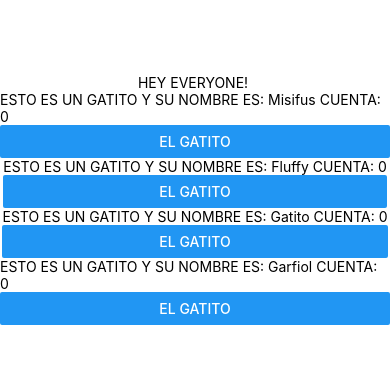
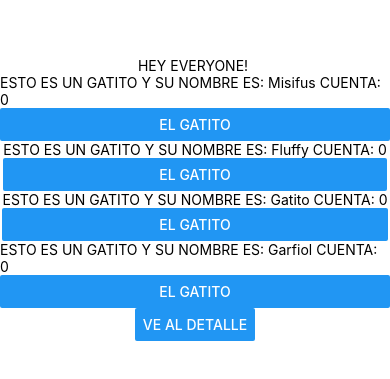
Before and after one commit to gmorivastec/TC3005B_FRONTEND_APR4, a React Native app: screen / in a window 390 px wide. Shown: the part 223-602 px from the top of the page. Built offline with nearby package versions, Linux system fonts and the light colour scheme.

Commit message:
clase de abril 18

```diff
--- a/App.tsx
+++ b/App.tsx
@@ -1,8 +1,25 @@
 import { StatusBar } from 'expo-status-bar';
 import { useState } from 'react';
-import { StyleSheet, Text, View, Button } from 'react-native';
+import { StyleSheet, Text, View, Button, FlatList } from 'react-native';
+import { NavigationContainer } from '@react-navigation/native';
+import { createNativeStackNavigator } from '@react-navigation/native-stack';
+
+const Stack = createNativeStackNavigator();
 
 // everything is done through components
+
+// docs para fetch - https://reactnative.dev/docs/network
+// método para request por HTTP
+// la respuesta de un fetch as asíncrona
+const solicitud = async() => {
+
+  var respuesta = await fetch("https://raw.githubusercontent.com/gmorivastec/TC3005B_FRONTEND_APR4/master/gatitos.json");
+  var json = await respuesta.json();
+
+  console.log(json);
+  console.log(json[1]);
+}
+
 
 // props
 // la manera de agregar atributos parametrizables al componente
@@ -26,15 +43,37 @@ const Gatito = (props:any) => {
         onPress={() => {
           alert("UN MIAU " + props.mensaje + " CUENTA: " + cuenta);
           setCuenta(cuenta + 1);
+          solicitud();
         }}
        />
     </View>);
 }
 
 export default function App() {
+  // aquí dejamos el puro controlador de navegación
+  return(
+    <NavigationContainer linking={{enabled: true}}>
+      <Stack.Navigator screenOptions={{headerShown: false}}>
+        <Stack.Screen
+          name="Principal"
+          component={Principal}
+        />
+        <Stack.Screen
+          name="Detalle"
+          component={Detalle}
+        />
+      </Stack.Navigator>
+    </NavigationContainer>
+  );
+}
+
+const Principal = ({navigation} : any) => {
   // JSX
   // syntaxis that looks like html
   // used to define objects
+  /*
+
+  */
   return (
     <View style={styles.container}>
       <Text>HEY EVERYONE! </Text>
@@ -42,7 +81,28 @@ export default function App() {
       <Gatito nombre="Fluffy" mensaje="MIAU2" />
       <Gatito nombre="Gatito" mensaje="MIAU3" />
       <Gatito nombre="Garfiol" mensaje="MIAU4" />
+      {/*
+      <FlatList
+        data = {[]}
+        renderItem = {}
+      />
+      */}
+      <Button
+        title="VE AL DETALLE"
+        onPress={() => {
+          navigation.navigate("Detalle");
+        }}
+       />
       <StatusBar style="auto" />
+    </View>
+  );
+}
+
+const Detalle = ({navigation} : any) => {
+
+  return (
+    <View style={styles.container}>
+      <Text> INFO IMPORTANTE AQUI </Text>
     </View>
   );
 }
```
